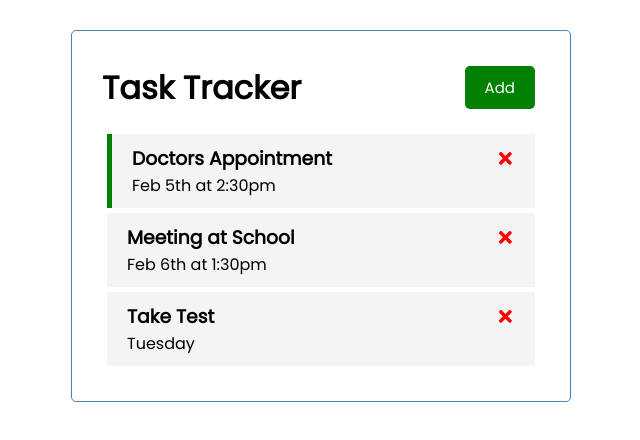
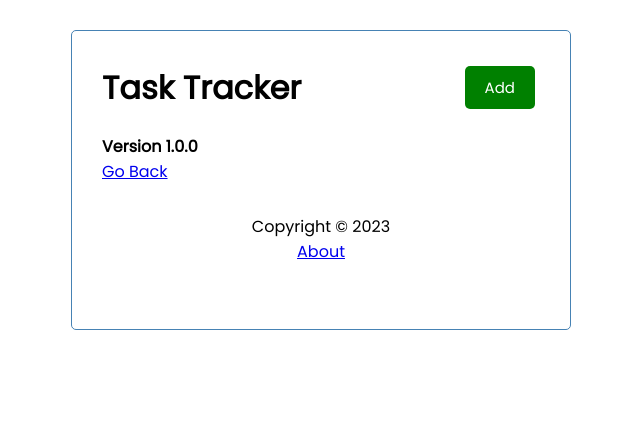
Before and after one commit to triplekingg/Task-Tracker, a React (Create React App) app: page /about in a window 1280 px wide. Shown: the top 440 px of the page, without its empty margins (319-959 px from the left). Built offline with nearby package versions, Linux system fonts and the light colour scheme; data requests are answered from the project's data file; the HTML template or start-up script is replaced by a standard one.

Commit message:
use router dom for routes

```diff
--- a/package.json
+++ b/package.json
@@ -10,6 +10,7 @@
     "react": "^18.2.0",
     "react-dom": "^18.2.0",
     "react-icons": "^4.7.1",
+    "react-router-dom": "^6.6.2",
     "react-scripts": "5.0.1",
     "web-vitals": "^2.1.4"
   },
--- a/src/App.js
+++ b/src/App.js
@@ -1,7 +1,10 @@
 import {useState, useEffect} from 'react'
+import {BrowserRouter as Router, Route, Routes} from 'react-router-dom'
 import Header from "./components/Header";
 import Tasks from "./components/Tasks";
 import AddTask from './components/AddTask';
+import Footer from './components/Footer';
+import About from './components/About';
 
 function App() {
   const [showAddTask, setShowAddTask] = useState(false)
@@ -77,14 +80,38 @@
   setTasks(tasks.map((task) => task.id === id ? { ...task, reminder: data.reminder} : task))
 }
 
-  return (
-    <div className="container">
-      <Header onAdd={() => setShowAddTask(!showAddTask)} showAdd={showAddTask} />
-      {showAddTask && <AddTask onAdd={addTask} />}
-      {tasks.length > 0 ? <Tasks tasks={tasks}
-      onDelete={deleteTask} onToggle = {toggleReminder}/> : 'No Tasks To Show'}
+return (
+  <Router>
+    <div className='container'>
+      <Header
+        onAdd={() => setShowAddTask(!showAddTask)}
+        showAdd={showAddTask}
+      />
+      <Routes>
+        <Route
+          path='/'
+          element={
+            <>
+              {showAddTask && <AddTask onAdd={addTask} />}
+              {tasks.length > 0 ? (
+                <Tasks
+                  tasks={tasks}
+                  onDelete={deleteTask}
+                  onToggle={toggleReminder}
+                />
+              ) : (
+                'No Tasks To Show'
+              )}
+            </>
+          }
+        />
+        <Route path='/about' element={<About />} />
+      </Routes>
+      <Footer />
     </div>
-  );
+  </Router>
+)
 }
 
+
 export default App;
--- /dev/null
+++ b/src/components/About.js
@@ -0,0 +1,10 @@
+const About = () => {
+  return (
+    <div>
+        <h4>Version 1.0.0</h4>
+        <a href="/">Go Back</a>
+    </div>
+  )
+}
+
+export default About
--- /dev/null
+++ b/src/components/Footer.js
@@ -0,0 +1,10 @@
+const Footer = () => {
+  return (
+    <footer>
+        <p>Copyright &copy; 2023</p>
+        <a href="/about">About</a>
+    </footer>
+  )
+}
+
+export default Footer
```
Also changed, not shown: 1 other file (tests, documents, lock files or other folders).
